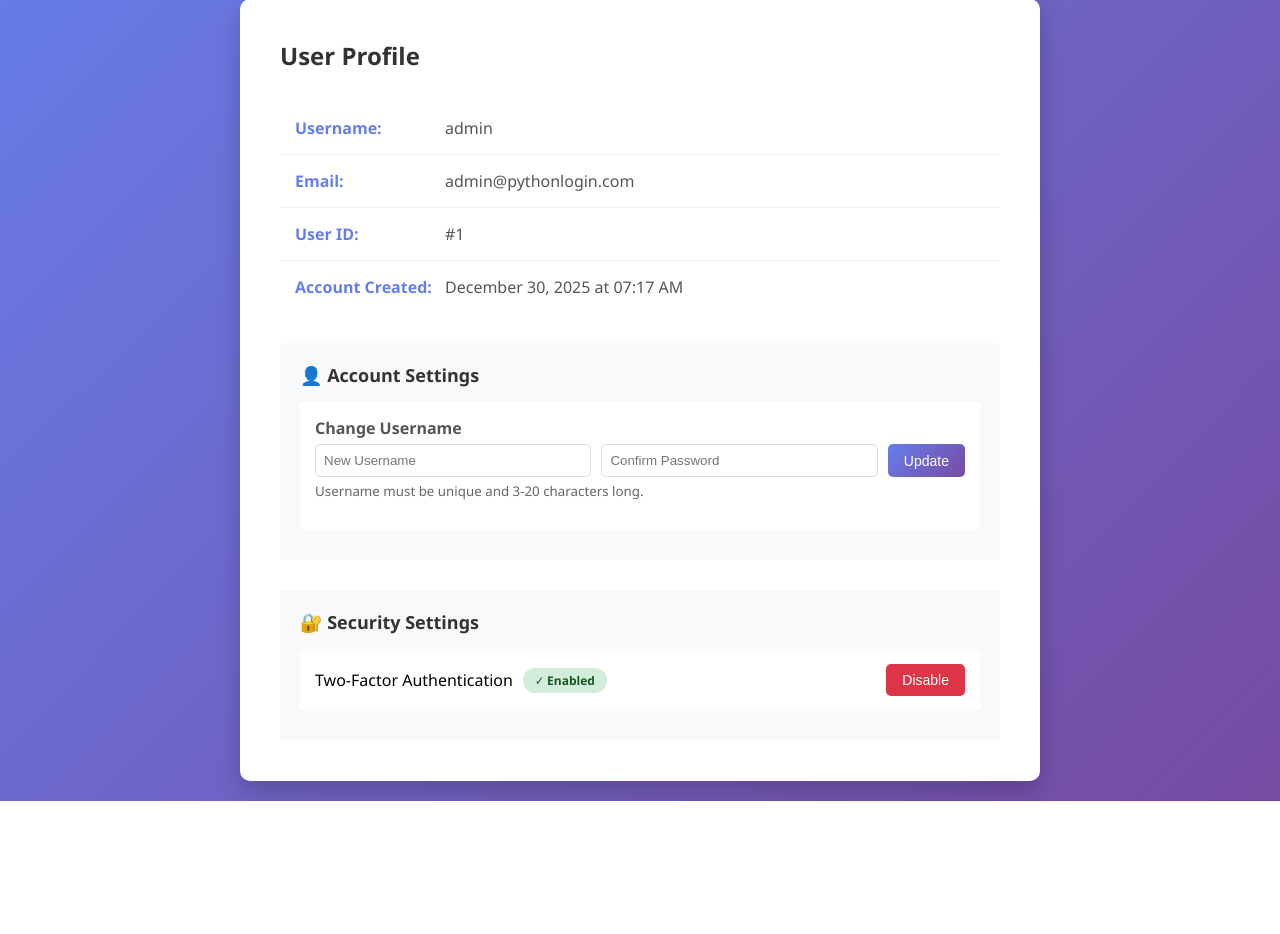
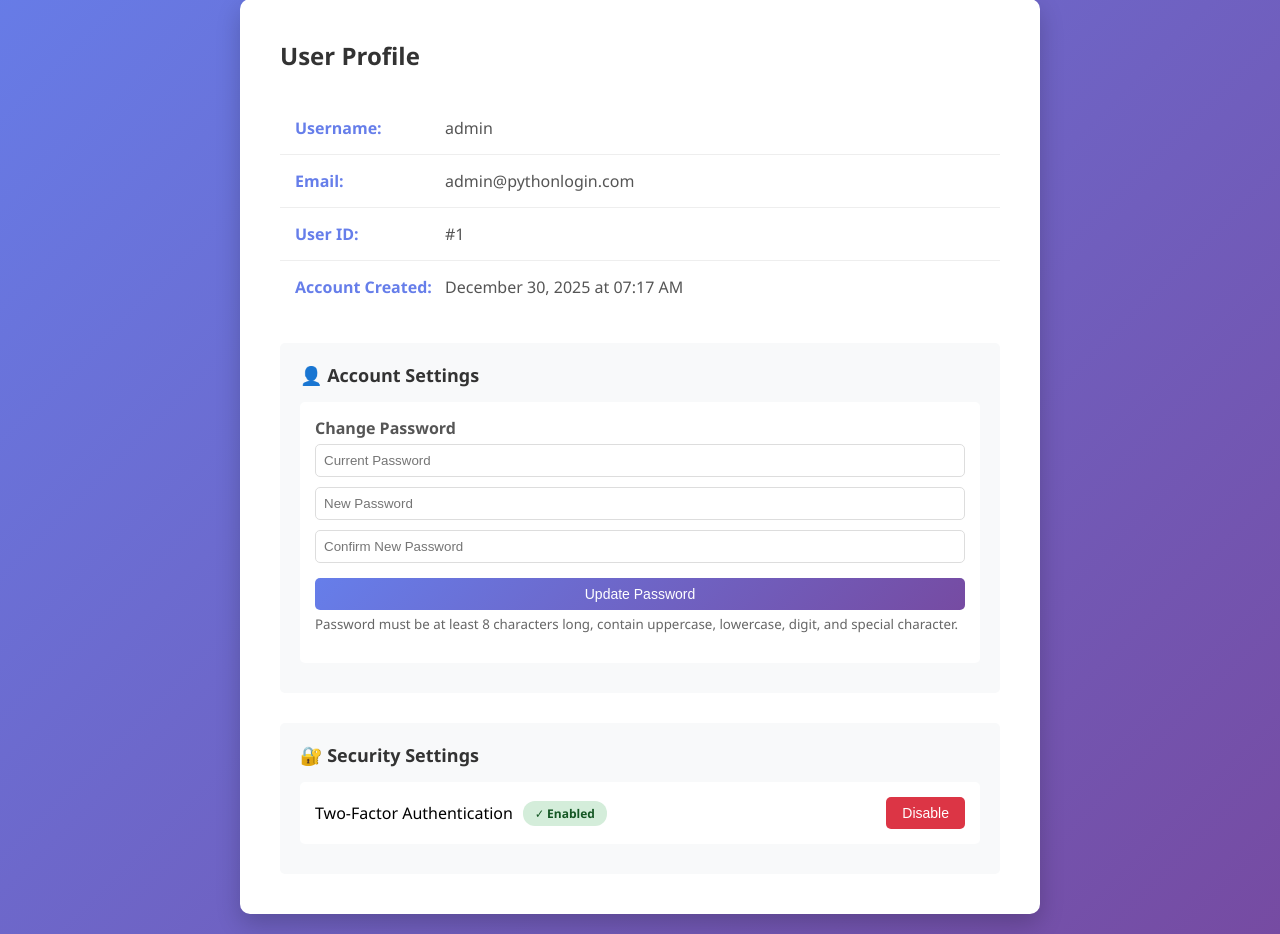
Before and after one commit to Abdulwahab55/Python-Login-Page, a Flask app: page /profile in a window 1280 px wide. Shown: the part 114-1048 px from the top of the page. Before the commit the page ends 915 px from the top, so only its background shows below. Run offline with Flask 3, Linux system fonts and the light colour scheme; a user stored in the database is signed in; some libraries are stand-ins or nearby versions.

Commit message:
Replace Change Username with Change Password feature

```diff
--- a/app.py
+++ b/app.py
@@ -351,10 +351,13 @@ def profile():
     return render_template('profile.html', user=user)
 
 
-@app.route('/change-username', methods=['POST'])
+    return render_template('profile.html', user=user)
+
+
+@app.route('/change-password', methods=['POST'])
 @limiter.limit("5 per minute")
-def change_username():
-    """Change user's username"""
+def change_password():
+    """Change user's password"""
     if 'user_id' not in session:
         return redirect(url_for('login'))
 
@@ -363,44 +366,37 @@ def change_username():
         session.clear()
         return redirect(url_for('login'))
 
-    password = request.form.get('password', '')
-    new_username = request.form.get('new_username', '').strip()
+    current_password = request.form.get('current_password', '')
+    new_password = request.form.get('new_password', '')
+    confirm_password = request.form.get('confirm_password', '')
 
-    # 1. Verify Password (Optional but recommended, user didn't strict ask but "Secure Login System" implies it)
-    # Let's verify password for security since it's an account modification
-    if not password or not check_password_hash(user.password, password):
-        flash('Incorrect password. Cannot change username.', 'error')
+    # 1. Verify Current Password
+    if not current_password or not check_password_hash(user.password, current_password):
+        flash('Incorrect current password.', 'error')
         return redirect(url_for('profile'))
 
-    # 2. Validate New Username
-    if not new_username:
-        flash('New username is required!', 'error')
+    # 2. Validate New Password
+    if not new_password:
+        flash('New password is required!', 'error')
         return redirect(url_for('profile'))
 
-    if new_username == user.username:
-        flash('New username must be different from current username.', 'warning')
+    if new_password != confirm_password:
+        flash('New passwords do not match!', 'error')
         return redirect(url_for('profile'))
 
-    if not validate_username(new_username):
-         flash('Username must be 3-20 characters long and contain only letters, numbers, and underscores', 'error')
-         return redirect(url_for('profile'))
-
-    # 3. Check Uniqueness
-    existing = User.query.filter_by(username=new_username).first()
-    if existing:
-        flash('Username already taken. Please choose another.', 'error')
+    is_valid, message = validate_password(new_password)
+    if not is_valid:
+        flash(message, 'error')
         return redirect(url_for('profile'))
 
-    # 4. Update
-    old_name = user.username
-    user.username = new_username
+    # 3. Update Password
     try:
+        user.password = generate_password_hash(new_password, method='pbkdf2:sha256')
         db.session.commit()
-        session['username'] = new_username # Update session
-        flash(f'Username changed successfully from {old_name} to {new_username}!', 'success')
+        flash('Password changed successfully!', 'success')
     except Exception as e:
         db.session.rollback()
-        app.logger.error(f'Error changing username: {e}')
+        app.logger.error(f'Error changing password: {e}')
         flash('An error occurred. Please try again.', 'error')
 
     return redirect(url_for('profile'))
@@ -922,10 +918,13 @@ def profile_ar():
     return render_template('profile_ar.html', user=user)
 
 
-@app.route('/ar/change-username', methods=['POST'])
+    return render_template('profile_ar.html', user=user)
+
+
+@app.route('/ar/change-password', methods=['POST'])
 @limiter.limit("5 per minute")
-def change_username_ar():
-    """Arabic version - Change username"""
+def change_password_ar():
+    """Arabic version - Change password"""
     if 'user_id' not in session:
         return redirect(url_for('login_ar'))
 
@@ -934,42 +933,40 @@ def change_username_ar():
         session.clear()
         return redirect(url_for('login_ar'))
 
-    password = request.form.get('password', '')
-    new_username = request.form.get('new_username', '').strip()
+    current_password = request.form.get('current_password', '')
+    new_password = request.form.get('new_password', '')
+    confirm_password = request.form.get('confirm_password', '')
 
-    # 1. Verify Password
-    if not password or not check_password_hash(user.password, password):
-        flash('كلمة المرور غير صحيحة. لا يمكن تغيير اسم المستخدم.', 'error')
+    # 1. Verify Current Password
+    if not current_password or not check_password_hash(user.password, current_password):
+        flash('كلمة المرور الحالية غير صحيحة.', 'error')
         return redirect(url_for('profile_ar'))
 
-    # 2. Validate
-    if not new_username:
-        flash('اسم المستخدم الجديد مطلوب!', 'error')
+    # 2. Validate New Password
+    if not new_password:
+        flash('كلمة المرور الجديدة مطلوبة!', 'error')
         return redirect(url_for('profile_ar'))
 
-    if new_username == user.username:
-        flash('يجب أن يكون اسم المستخدم الجديد مختلفاً عن الحالي.', 'warning')
+    if new_password != confirm_password:
+        flash('كلمات المرور غير متطابقة!', 'error')
         return redirect(url_for('profile_ar'))
 
-    if not validate_username(new_username):
-         flash('يجب أن يكون اسم المستخدم من 3-20 حرفاً ويحتوي فقط على أحرف وأرقام وشرطة سفلية', 'error')
-         return redirect(url_for('profile_ar'))
-
-    # 3. Check Uniqueness
-    existing = User.query.filter_by(username=new_username).first()
-    if existing:
-        flash('اسم المستخدم مستخدم بالفعل. الرجاء اختيار اسم آخر.', 'error')
+    is_valid, message = validate_password(new_password)
+    if not is_valid:
+        # Translate common strength messages if needed, or pass generic
+        # For now, simplistic translation mapping or just pass the english validator message
+        # (Ideal: update validator to support lang, but let's just hardcode a generic AR message if validator fails for now to keep it localized)
+        flash('يجب أن تحتوي كلمة المرور على 8 أحرف، حرف كبير، حرف صغير، رقم، ورمز خاص.', 'error')
         return redirect(url_for('profile_ar'))
 
-    # 4. Update
+    # 3. Update Password
     try:
-        user.username = new_username
+        user.password = generate_password_hash(new_password, method='pbkdf2:sha256')
         db.session.commit()
-        session['username'] = new_username
-        flash('تم تغيير اسم المستخدم بنجاح!', 'success')
+        flash('تم تغيير كلمة المرور بنجاح!', 'success')
     except Exception as e:
         db.session.rollback()
-        app.logger.error(f'Error changing username: {e}')
+        app.logger.error(f'Error changing password: {e}')
         flash('حدث خطأ. الرجاء المحاولة مرة أخرى.', 'error')
 
     return redirect(url_for('profile_ar'))
--- a/templates/profile.html
+++ b/templates/profile.html
@@ -260,20 +260,23 @@
         <div class="security-section" style="margin-top: 30px;">
             <h3>👤 Account Settings</h3>
             <div class="security-item" style="display: block;">
-                <form method="POST" action="{{ url_for('change_username') }}">
+                <form method="POST" action="{{ url_for('change_password') }}">
                     <input type="hidden" name="csrf_token" value="{{ csrf_token() }}">
                     <div style="margin-bottom: 15px;">
                         <label style="display:block; margin-bottom:5px; color:#555; font-weight:600;">Change
-                            Username</label>
-                        <div style="display: flex; gap: 10px;">
-                            <input type="text" name="new_username" placeholder="New Username" required
-                                style="padding: 8px; border: 1px solid #ddd; border-radius: 5px; flex: 1;">
-                            <input type="password" name="password" placeholder="Confirm Password" required
-                                style="padding: 8px; border: 1px solid #ddd; border-radius: 5px; flex: 1;">
-                            <button type="submit" class="btn btn-primary">Update</button>
+                            Password</label>
+                        <div style="display: flex; flex-direction: column; gap: 10px;">
+                            <input type="password" name="current_password" placeholder="Current Password" required
+                                style="padding: 8px; border: 1px solid #ddd; border-radius: 5px;">
+                            <input type="password" name="new_password" placeholder="New Password" required
+                                style="padding: 8px; border: 1px solid #ddd; border-radius: 5px;">
+                            <input type="password" name="confirm_password" placeholder="Confirm New Password" required
+                                style="padding: 8px; border: 1px solid #ddd; border-radius: 5px;">
+                            <button type="submit" class="btn btn-primary" style="margin-top: 5px;">Update
+                                Password</button>
                         </div>
-                        <small style="color: #666; display: block; margin-top: 5px;">Username must be unique and 3-20
-                            characters long.</small>
+                        <small style="color: #666; display: block; margin-top: 5px;">Password must be at least 8
+                            characters long, contain uppercase, lowercase, digit, and special character.</small>
                     </div>
                 </form>
             </div>
```
Also changed, not shown: templates/profile_ar.html (+14 -11 lines), verify_password_change.py (renamed from verify_username_change.py, +41 -46 lines), instance/users.db.
